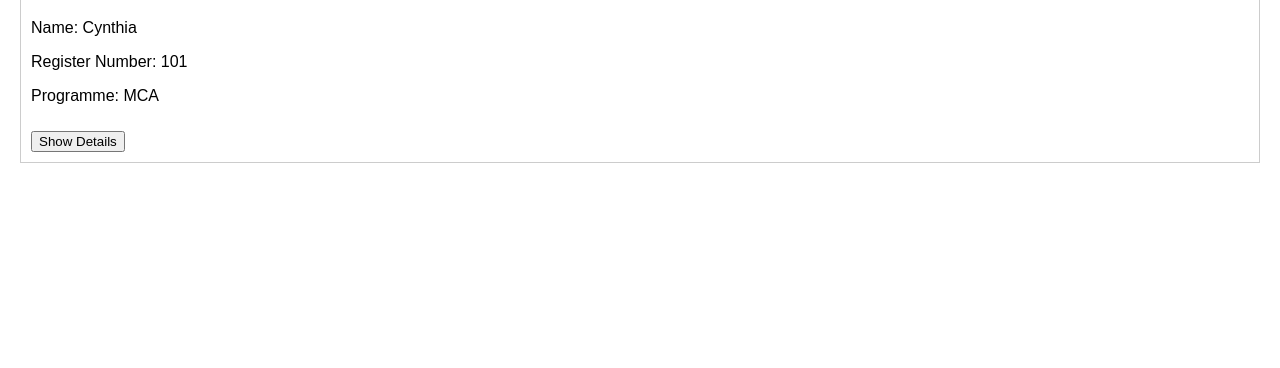
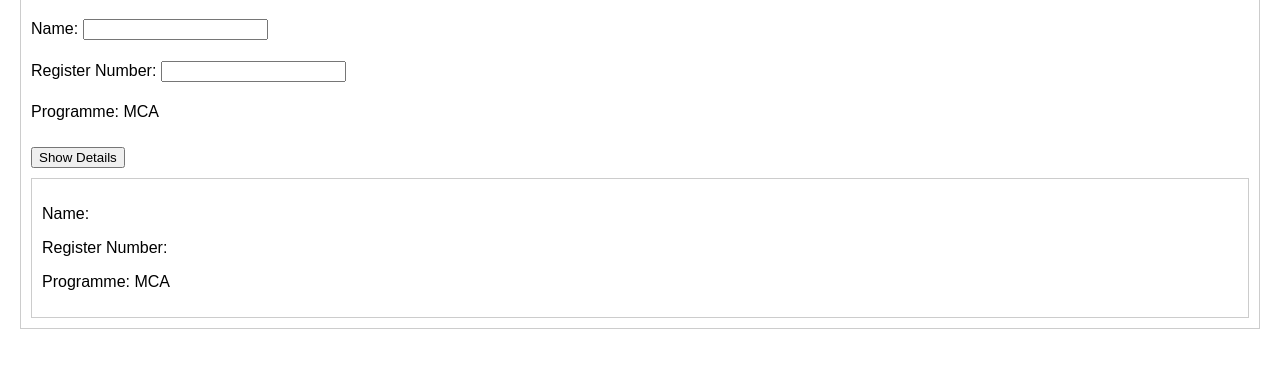
Before and after one commit to ads-gpt/devops, a plain HTML site: page index.html in a window 1280 px wide. Both pictures are taken after a click on the button "Show Details". Shown: the part 92-460 px from the top of the page. Drawn offline with Linux system fonts and the light colour scheme.

Commit message:
Add name and register number input with Show Details box

```diff
--- a/index.html
+++ b/index.html
@@ -9,10 +9,20 @@
 <body>
   <div class="card">
     <h1>Student Information System</h1>
-    <p>Name: Cynthia</p>
-    <p>Register Number: 101</p>
+
+    <p>
+      <label for="name">Name:</label>
+      <input type="text" id="name">
+    </p>
+    <p>
+      <label for="regno">Register Number:</label>
+      <input type="text" id="regno">
+    </p>
     <p>Programme: MCA</p>
+
     <button id="showDetailsBtn">Show Details</button>
+
+    <div id="output" class="output"></div>
   </div>
 
   <script src="script.js"></script>
--- a/script.js
+++ b/script.js
@@ -1,2 +1,13 @@
-// JavaScript functionality will be added later.
-// The "Show Details" button behavior will be implemented in a feature branch.
+// Show the entered name and register number inside the empty box.
+var button = document.getElementById("showDetailsBtn");
+var output = document.getElementById("output");
+
+button.addEventListener("click", function () {
+  var name = document.getElementById("name").value;
+  var regno = document.getElementById("regno").value;
+
+  output.innerHTML =
+    "<p>Name: " + name + "</p>" +
+    "<p>Register Number: " + regno + "</p>" +
+    "<p>Programme: MCA</p>";
+});
--- a/style.css
+++ b/style.css
@@ -8,6 +8,17 @@ body {
   padding: 10px;
 }
 
+input {
+  margin-bottom: 5px;
+}
+
 button {
   margin-top: 10px;
 }
+
+.output {
+  border: 1px solid #ccc;
+  padding: 10px;
+  margin-top: 10px;
+  min-height: 40px;
+}
```
